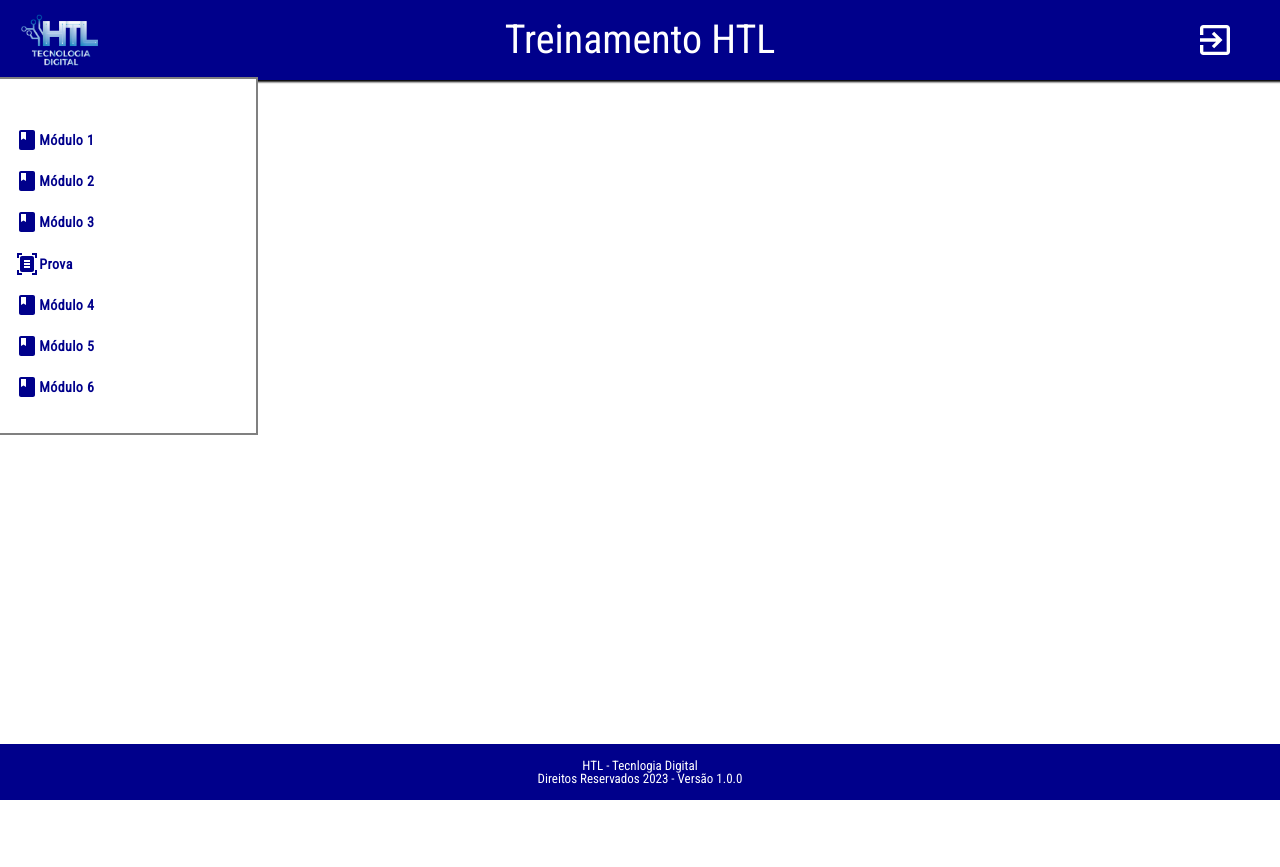
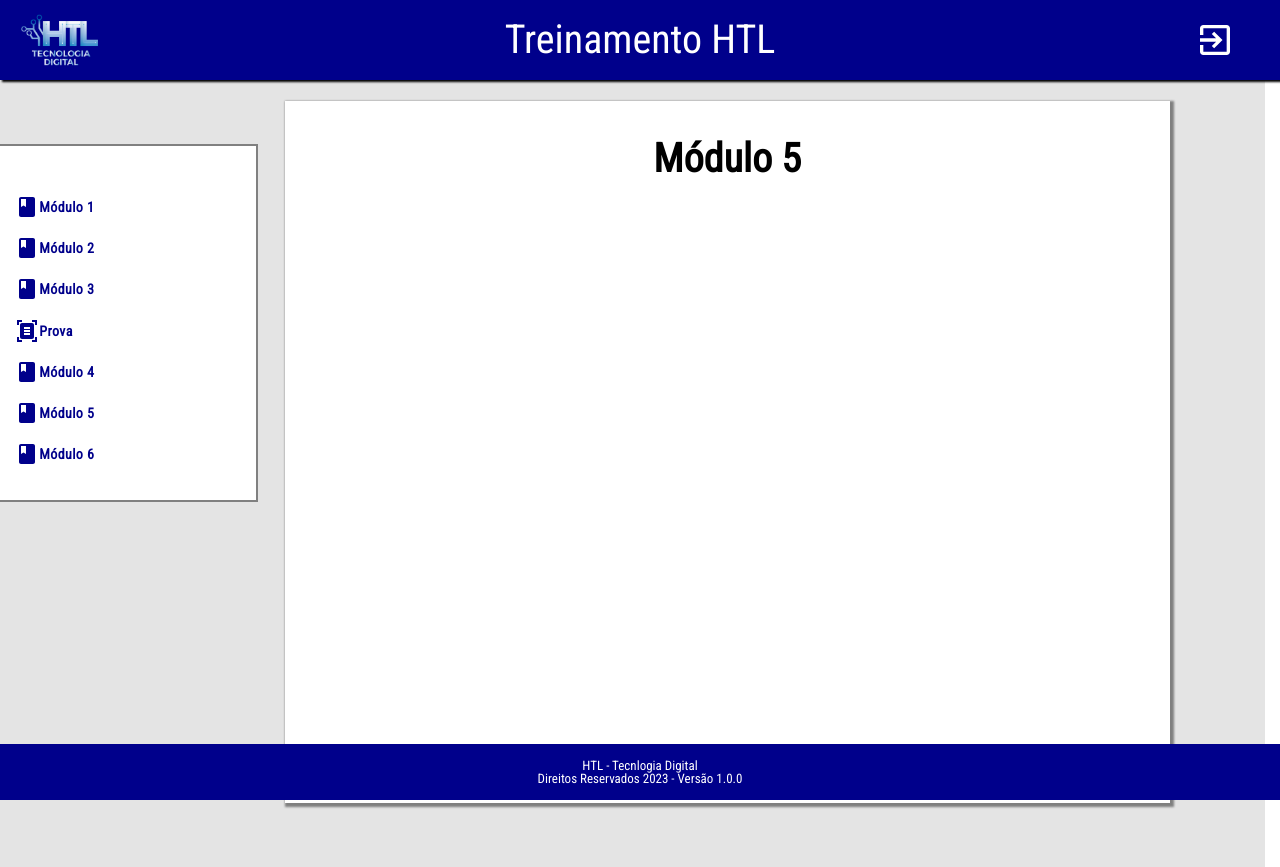
Before and after one commit to TiHTLbsb/TreinamentoHTL, a React (Create React App) app: page /modulo5 in a window 1280 px wide. Before the commit the page ends 800 px from the top, so only its background shows below. Built offline with nearby package versions, Linux system fonts and the light colour scheme.

Commit message:
modulo 5 pronto

```diff
--- a/src/CSS/Modulos/Modulo5.css
+++ b/src/CSS/Modulos/Modulo5.css
@@ -1,21 +1,26 @@
 .modulo5Page {
   background-color: rgb(228, 228, 228);
-  margin-left: 20%;
   height: auto;
   display: flex;
   justify-content: center;
   margin-top: 6%;
+  width: 98.8vw;
 }
 
 .modulo5Content {
   background-color: white;
-  width: 80%;
+  width: 70%;
+  margin-left: 15%;
   height: auto;
   margin-top: 2%;
   box-shadow: 2px 2px 2px 2px gray;
   font-family: 'Roboto Condensed', sans-serif;
   padding-top: 3%;
   margin-bottom: 5%;
+  display: flex;
+  flex-direction: column;
+  justify-content: center;
+  align-items: center;
 }
 
 .modulo5Title {
--- a/src/Paginas/MOdulo5.jsx
+++ b/src/Paginas/MOdulo5.jsx
@@ -3,8 +3,10 @@ import Header from '../Componentes/Header';
 import Footer from '../Componentes/Footer';
 import SideBar from '../Componentes/SideBar';
 import '../CSS/Modulos/Modulo5.css';
+import ReactPlayer from "react-player";
 
 function Modulo5 () {
+  const videoUrl = "https://vimeo.com/841231378";
   return (
     <main>
       <Header />
@@ -12,6 +14,7 @@ function Modulo5 () {
       <section className="modulo5Page">
         <section className="modulo5Content">
           <h1 className="modulo5Title">Módulo 5</h1>
+          <ReactPlayer url={videoUrl} controls height="580px" width="95%" marginLeft="2%"/>
         </section>
       </section>
       <Footer />
```
